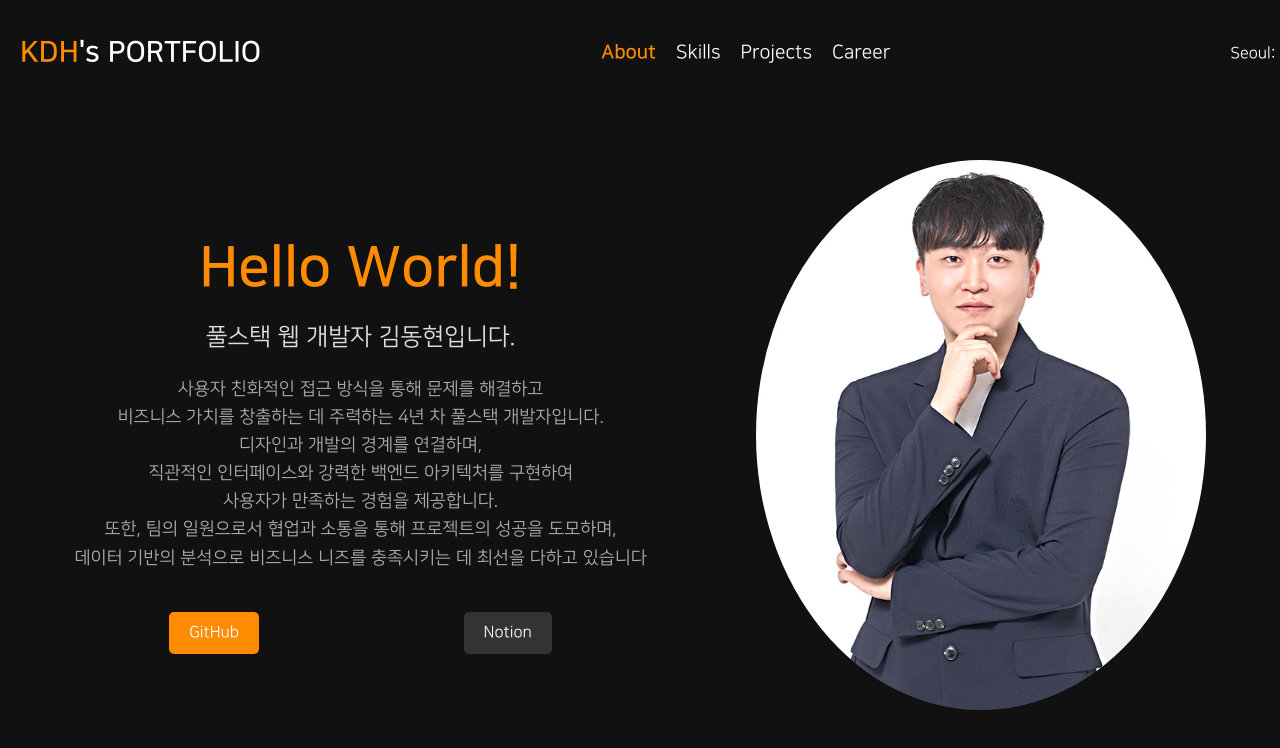
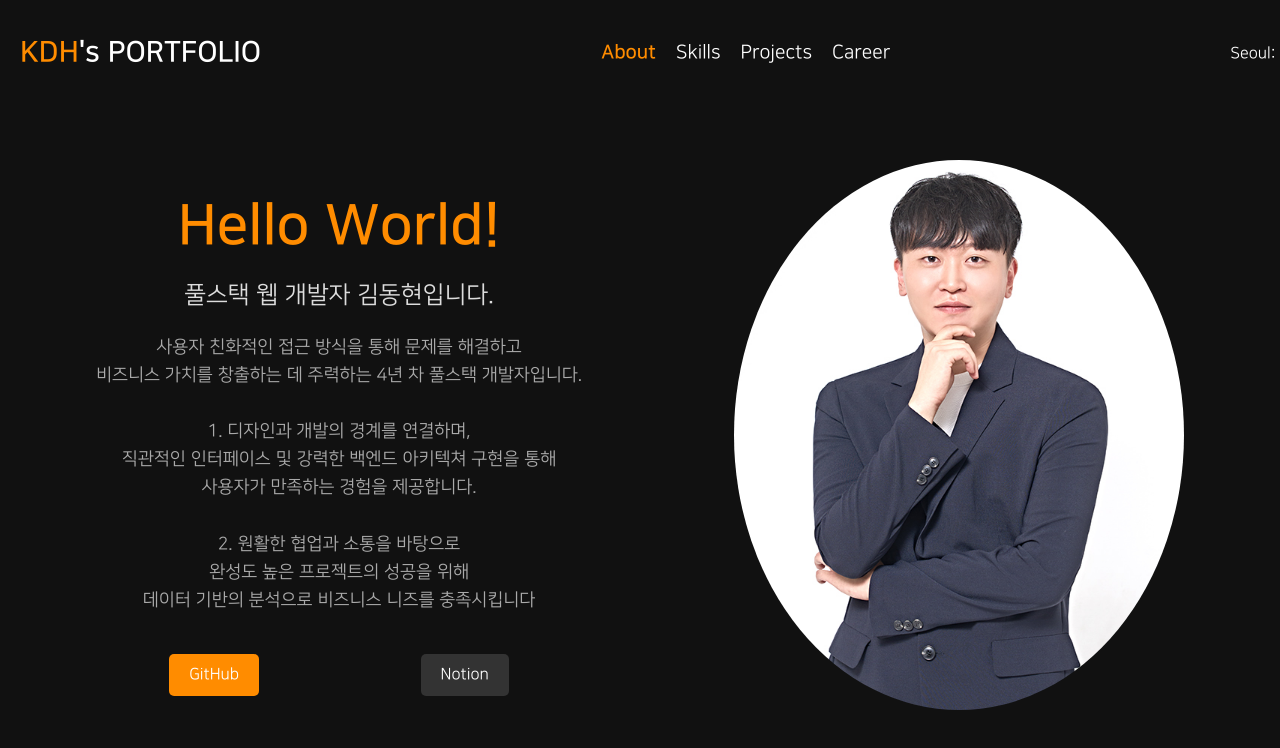
Before and after one commit to DongHyeonKim-tech/portfolio, a Next.js app: page / in a window 1280 px wide. Shown: the top 748 px of the page. Built offline with nearby package versions, Linux system fonts and the light colour scheme; no server answers.

Commit message:
[수정] 소개글 줄띄움 적용 및 문구 변경

```diff
--- a/src/components/About.tsx
+++ b/src/components/About.tsx
@@ -141,18 +141,21 @@ const About: React.FC = () => {
       animate={{ opacity: 1 }}
       transition={{ duration: 1 }}
     >
-      <CodeEffect id="code-effect">동현</CodeEffect>
+      <CodeEffect id="code-effect">Dev</CodeEffect>
       <LeftContainer>
         <Title>{'Hello World!'}</Title>
         <SubTitle>풀스택 웹 개발자 김동현입니다.</SubTitle>
         <Description>
           {`사용자 친화적인 접근 방식을 통해 문제를 해결하고
           비즈니스 가치를 창출하는 데 주력하는 4년 차 풀스택 개발자입니다.
-          디자인과 개발의 경계를 연결하며,
-          직관적인 인터페이스와 강력한 백엔드 아키텍처를 구현하여
+
+          1. 디자인과 개발의 경계를 연결하며,
+          직관적인 인터페이스 및 강력한 백엔드 아키텍쳐 구현을 통해
           사용자가 만족하는 경험을 제공합니다.
-          또한, 팀의 일원으로서 협업과 소통을 통해 프로젝트의 성공을 도모하며,
-          데이터 기반의 분석으로 비즈니스 니즈를 충족시키는 데 최선을 다하고 있습니다`}
+
+          2. 원활한 협업과 소통을 바탕으로
+          완성도 높은 프로젝트의 성공을 위해
+          데이터 기반의 분석으로 비즈니스 니즈를 충족시킵니다`}
         </Description>
         <SocialLinks>
           <SocialButton
```
